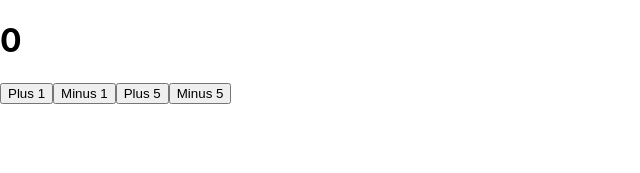
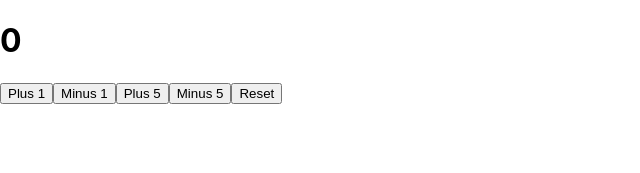
Before and after one commit to AndrzejRokosz/counter, a React (Create React App) app: page / in a window 1280 px wide. Shown: the top 173 px of the page, without its empty margins (0-640 px from the left). Built offline with nearby package versions, Linux system fonts and the light colour scheme.

Commit message:
reset button added

```diff
--- a/src/Counter.js
+++ b/src/Counter.js
@@ -19,6 +19,9 @@ class Counter extends React.Component {
 
     decByFiveHandler = () => {
         this.setState({ number: this.state.number - 5 })
+    }
+    resetHandler=()=>{
+        this.setState({number: this.props.startValue})
     }
 
     render() {
@@ -45,6 +48,11 @@ class Counter extends React.Component {
                 >
                     Minus 5
                 </button>
+                <button
+                    onClick={this.resetHandler}
+                >
+                    Reset
+                </button>
             </div>
         )
     }
```
